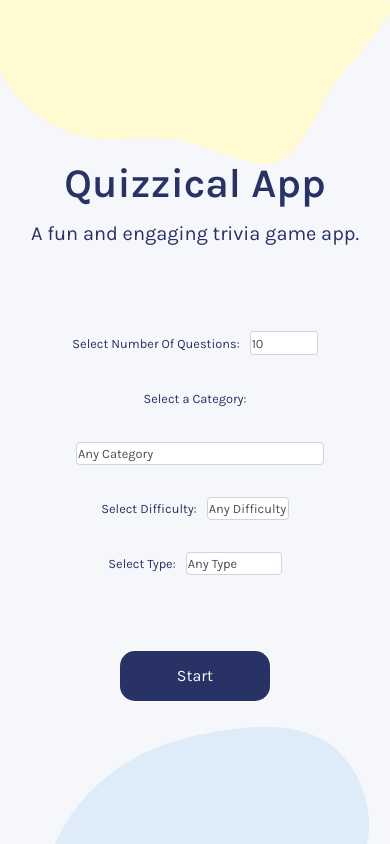
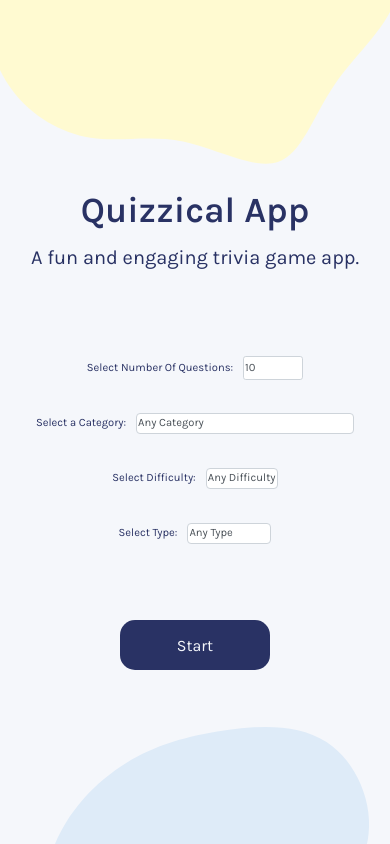
Before and after one commit to arshan-alee/Quizzical-App, a React (Vite) app: page / in a window 390 px wide. Built offline with nearby package versions, Linux system fonts and the light colour scheme; no server answers.

Commit message:
made it responsive 3.0

```diff
--- a/src/App.css
+++ b/src/App.css
@@ -170,7 +170,7 @@ select:focus {
 
 @media only screen and (max-width: 600px) {
   body {
-    font-size: 0.8em;
+    font-size: 0.7em;
   }
 
   .apptitle {
```
